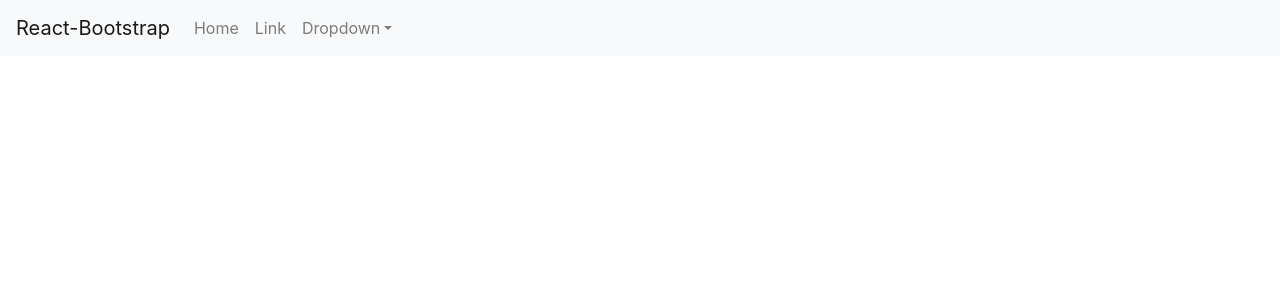
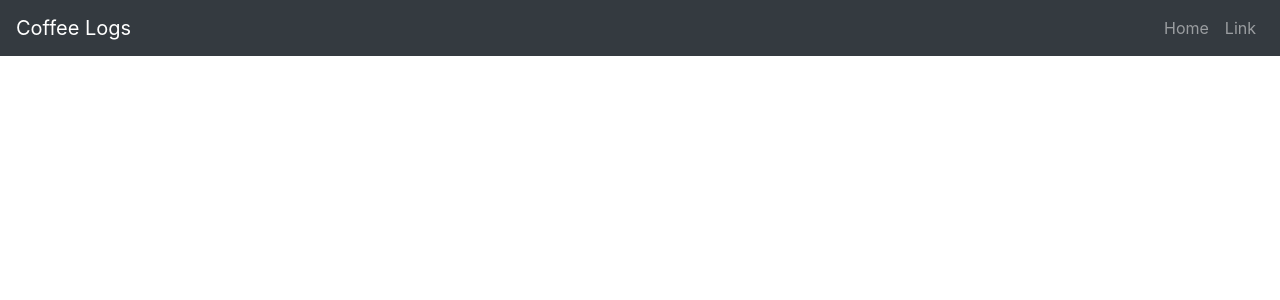
Before and after one commit to TS22082/coffee-logs-react, a React (Create React App) app in the folder client/: page / in a window 1280 px wide. Shown: the top 300 px of the page. Built offline with nearby package versions, Linux system fonts and the light colour scheme.

Commit message:
remove unused imports

```diff
--- a/client/src/App.js
+++ b/client/src/App.js
@@ -1,29 +1,17 @@
-import logo from "./logo.svg";
 import "./App.css";
 import "bootstrap/dist/css/bootstrap.min.css";
-import { Navbar, Nav, NavDropdown } from "react-bootstrap";
+import { Navbar, Nav } from "react-bootstrap";
 
 function App() {
   return (
     <div className="App">
-      <Navbar bg="light" expand="lg">
-        <Navbar.Brand href="#home">React-Bootstrap</Navbar.Brand>
+      <Navbar bg="dark" variant="dark" expand="lg">
+        <Navbar.Brand href="#home">Coffee Logs</Navbar.Brand>
         <Navbar.Toggle aria-controls="basic-navbar-nav" />
         <Navbar.Collapse id="basic-navbar-nav">
-          <Nav className="mr-auto">
+          <Nav className="ml-auto">
             <Nav.Link href="#home">Home</Nav.Link>
             <Nav.Link href="#link">Link</Nav.Link>
-            <NavDropdown title="Dropdown" id="basic-nav-dropdown">
-              <NavDropdown.Item href="#action/3.1">Action</NavDropdown.Item>
-              <NavDropdown.Item href="#action/3.2">
-                Another action
-              </NavDropdown.Item>
-              <NavDropdown.Item href="#action/3.3">Something</NavDropdown.Item>
-              <NavDropdown.Divider />
-              <NavDropdown.Item href="#action/3.4">
-                Separated link
-              </NavDropdown.Item>
-            </NavDropdown>
           </Nav>
         </Navbar.Collapse>
       </Navbar>
```
